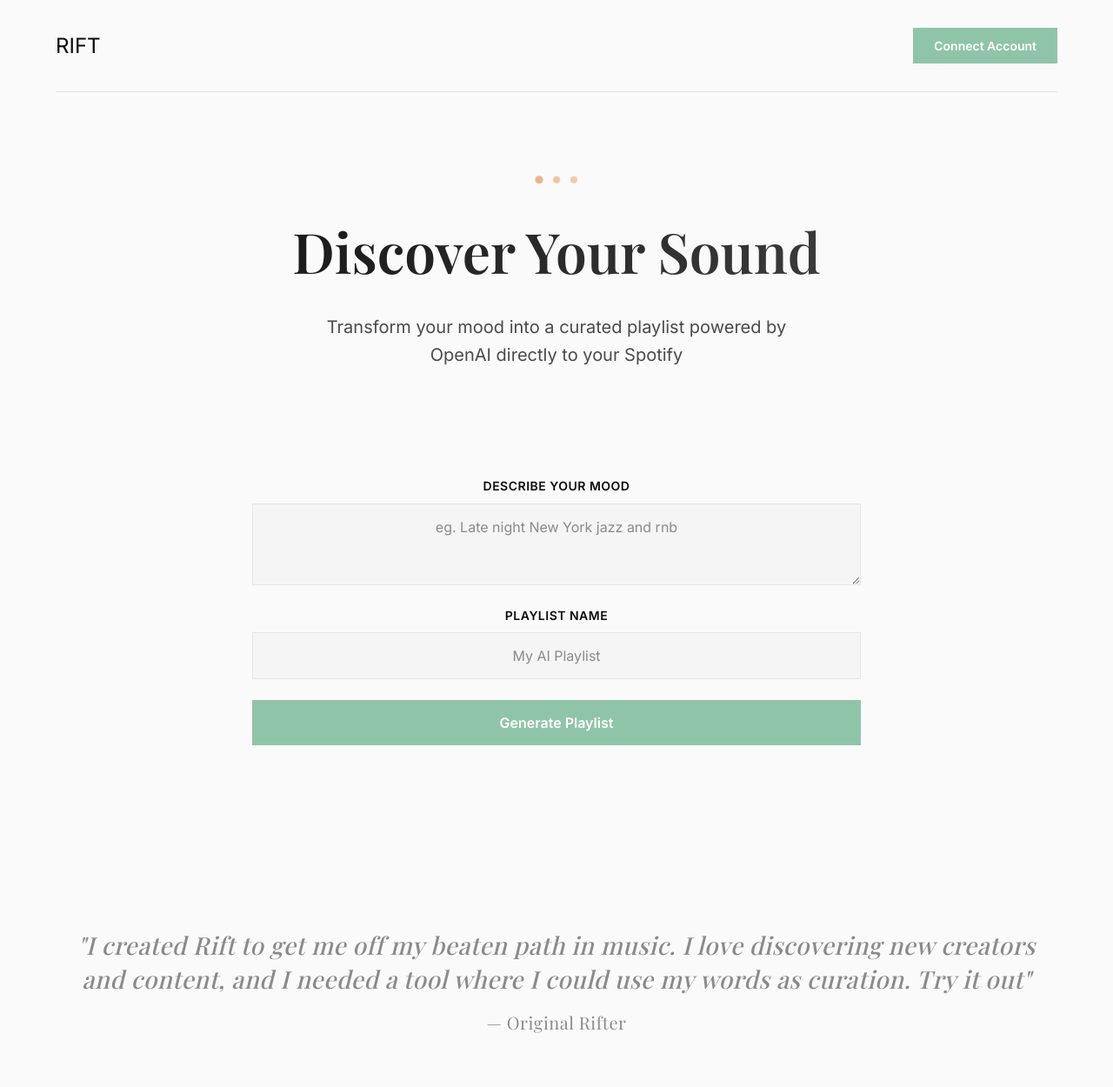
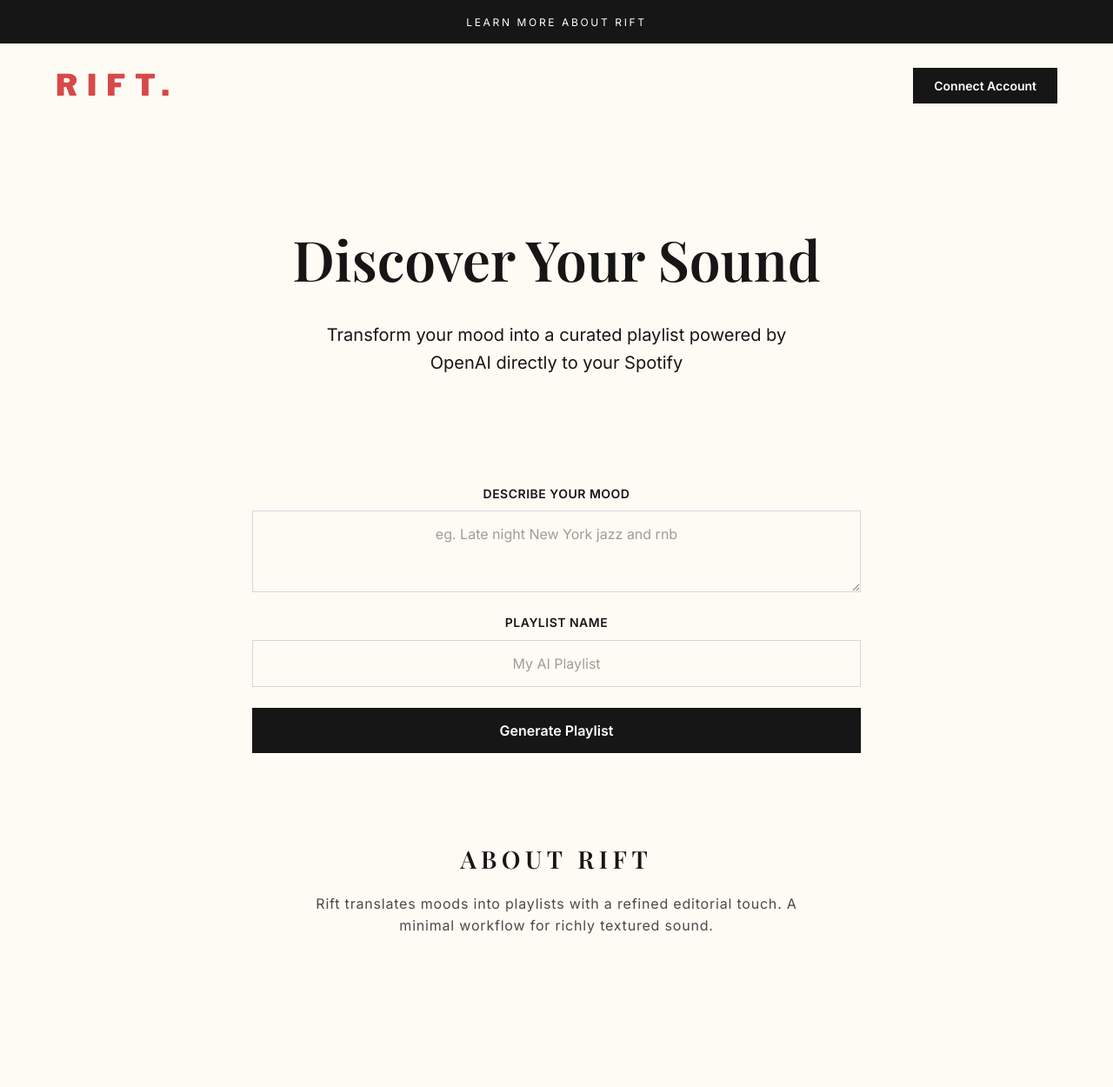
Before and after one commit to visu21ab/Rift, a Flask app: page / in a window 1280 px wide. Shown: the whole page at 87% size. After the commit the page ends 1074 px from the top, so only its background shows below. Run offline with Flask 3, Linux system fonts and the light colour scheme.

Commit message:
frontend done

```diff
--- a/static/css/style.css
+++ b/static/css/style.css
@@ -1,16 +1,15 @@
 :root {
-    --bg-primary: #fafafa;
-    --bg-secondary: #ffffff;
-    --bg-tertiary: #f5f5f5;
+    --bg-primary: #fefbf4;
+    --bg-secondary: #fefbf4;
+    --bg-tertiary: #f5efe3;
     --text-primary: #0a0a0a;
     --text-secondary: #4a4a4a;
     --text-muted: #8a8a8a;
-    --accent-orange: #e6a87c;
-    --accent-green: #90c4a8;
-    --accent-orange-hover: #d4986a;
-    --accent-green-hover: #7ab498;
-    --border-color: #e5e5e5;
-    --shadow: rgba(0, 0, 0, 0.1);
+    --accent-blue: #161616;
+    --accent-blue-hover: #000000;
+    --border-color: rgba(10, 10, 10, 0.05);
+    --shadow: rgba(0, 0, 0, 0.08);
+    --brand-black: #161616;
 }
 
 * {
@@ -35,20 +34,46 @@ body {
 }
 
 /* Header */
+.top-banner {
+    background: var(--accent-blue);
+    text-align: center;
+    padding: 12px 16px;
+}
+
+.top-banner-link {
+    color: #fff;
+    font-size: 12px;
+    letter-spacing: 0.22em;
+    text-transform: uppercase;
+    text-decoration: none;
+}
+
+.top-banner-link:hover {
+    text-decoration: underline;
+}
+
+.container {
+    max-width: 1200px;
+    margin: 0 auto;
+    padding: 0 24px;
+}
+
+/* Header */
 .header {
-    padding: 32px 0;
-    border-bottom: 1px solid var(--border-color);
+    padding: 28px 0;
+    border-bottom: none;
     position: sticky;
     top: 0;
-    background: rgba(250, 250, 250, 0.95);
+    background: var(--bg-secondary);
     backdrop-filter: blur(10px);
     z-index: 100;
 }
 
 .header-content {
     display: flex;
+    align-items: center;
     justify-content: space-between;
-    align-items: center;
+    gap: 24px;
 }
 
 .logo {
@@ -58,18 +83,21 @@ body {
 }
 
 .logo-text {
-    font-family: 'Inter', -apple-system, BlinkMacSystemFont, 'Segoe UI', sans-serif;
-    font-size: 24px;
-    font-weight: 400;
-    letter-spacing: 0;
-    color: var(--text-primary);
+    font-family: 'Libre Franklin', sans-serif;
+    font-size: 34px;
+    font-weight: 900;
+    letter-spacing: 0.32em;
+    color: #d74949;
     line-height: 1;
+    text-transform: uppercase;
 }
+
 
 .auth-section {
     display: flex;
     align-items: center;
     gap: 16px;
+    margin-left: auto;
 }
 
 .user-info {
@@ -100,25 +128,25 @@ body {
 }
 
 .btn-primary {
-    background: var(--accent-green);
+    background: var(--accent-blue);
     color: #ffffff;
 }
 
 .btn-primary:hover {
-    background: var(--accent-green-hover);
+    background: var(--accent-blue-hover);
     transform: translateY(-2px);
     box-shadow: 0 4px 12px rgba(144, 196, 168, 0.3);
 }
 
 .btn-secondary {
     background: transparent;
-    color: var(--text-secondary);
-    border: 1px solid var(--border-color);
+    color: var(--accent-blue);
+    border: 1px solid rgba(15, 44, 130, 0.2);
 }
 
 .btn-secondary:hover {
-    background: var(--bg-tertiary);
-    color: var(--text-primary);
+    background: rgba(15, 44, 130, 0.08);
+    color: var(--accent-blue);
 }
 
 .btn-large {
@@ -207,20 +235,18 @@ body {
     font-size: 64px;
     font-weight: 600;
     margin-bottom: 20px;
-    background: linear-gradient(135deg, #0a0a0a 0%, #4a4a4a 100%);
-    -webkit-background-clip: text;
-    -webkit-text-fill-color: transparent;
-    background-clip: text;
+    color: var(--brand-black);
     animation: fadeInUp 0.8s ease-out;
 }
 
 .hero-subtitle {
     font-size: 20px;
-    color: var(--text-secondary);
+    color: var(--brand-black);
     max-width: 600px;
     margin: 0 auto 24px;
     animation: fadeInUp 0.8s ease-out 0.2s both;
 }
+
 
 @keyframes fadeInUp {
     from {
@@ -265,7 +291,7 @@ body {
 .form-label {
     font-size: 14px;
     font-weight: 600;
-    color: var(--text-primary);
+    color: var(--accent-blue);
     text-transform: uppercase;
     letter-spacing: 0.5px;
     text-align: center;
@@ -273,8 +299,8 @@ body {
 
 .form-input {
     padding: 16px;
-    background: var(--bg-tertiary);
-    border: 1px solid var(--border-color);
+    background: var(--bg-secondary);
+    border: 1px solid rgba(15, 44, 130, 0.18);
     border-radius: 0;
     color: var(--text-primary);
     font-size: 16px;
@@ -286,12 +312,12 @@ body {
 
 .form-input:focus {
     outline: none;
-    border-color: var(--accent-green);
-    box-shadow: 0 0 0 3px rgba(144, 196, 168, 0.1);
+    border-color: var(--accent-blue);
+    box-shadow: 0 0 0 3px rgba(12, 43, 122, 0.12);
 }
 
 .form-input::placeholder {
-    color: var(--text-muted);
+    color: rgba(17, 17, 17, 0.4);
 }
 
 .form-hint {
@@ -346,6 +372,30 @@ body {
     animation: fadeIn 0.5s ease;
 }
 
+.info-section {
+    max-width: 900px;
+    margin: 60px auto 0;
+    padding: 0 16px;
+    text-align: center;
+}
+
+.section-heading {
+    font-family: 'Playfair Display', serif;
+    font-size: 28px;
+    letter-spacing: 0.2em;
+    text-transform: uppercase;
+    color: var(--brand-black);
+    margin-bottom: 16px;
+}
+
+.section-copy {
+    max-width: 620px;
+    margin: 0 auto;
+    font-size: 16px;
+    letter-spacing: 0.05em;
+    color: var(--text-secondary);
+}
+
 @keyframes fadeIn {
     from {
         opacity: 0;
@@ -480,43 +522,12 @@ body {
     animation: fadeIn 0.3s ease;
 }
 
-/* Quote Footer */
-.quote-footer {
-    width: 100%;
-    background: transparent;
-    border-top: none;
-    padding: 60px 0;
-    margin-top: 30px;
-}
-
-.quote-content {
-    max-width: 1200px;
-    margin: 0 auto;
-    padding: 0 24px;
-    text-align: center;
-}
-
-.quote-text {
-    font-family: 'Playfair Display', serif;
-    font-size: 28px;
-    font-weight: 500;
-    font-style: italic;
-    color: var(--text-muted);
-    line-height: 1.4;
-    margin: 0;
-    letter-spacing: 0.5px;
-}
-
-.quote-author {
-    display: block;
-    margin-top: 16px;
-    font-size: 20px;
-    font-style: normal;
-    font-weight: 400;
-}
-
 /* Responsive */
 @media (max-width: 768px) {
+    .auth-section {
+        justify-content: center;
+    }
+
     .hero-title {
         font-size: 40px;
     }
--- a/templates/index.html
+++ b/templates/index.html
@@ -7,15 +7,18 @@
     <link rel="stylesheet" href="{{ url_for('static', filename='css/style.css') }}">
     <link rel="preconnect" href="https://fonts.googleapis.com">
     <link rel="preconnect" href="https://fonts.gstatic.com" crossorigin>
-    <link href="https://fonts.googleapis.com/css2?family=Inter:wght@300;400;500;600;700&family=Playfair+Display:wght@400;500;600&family=Poppins:wght@400;500;600;700&family=Comfortaa:wght@400;500;600;700&family=DM+Serif+Display:wght@400&family=Space+Grotesk:wght@400;500;600;700&display=swap" rel="stylesheet">
+    <link href="https://fonts.googleapis.com/css2?family=Inter:wght@300;400;500;600;700&family=Playfair+Display:wght@400;500;600&family=Space+Grotesk:wght@400;500;600;700&family=Libre+Franklin:wght@700;900&display=swap" rel="stylesheet">
 </head>
 <body>
+    <div class="top-banner">
+        <a href="#aboutSection" class="top-banner-link">Learn more about Rift</a>
+    </div>
     <div class="container">
         <!-- Header -->
         <header class="header">
             <div class="header-content">
                 <div class="logo">
-                    <span class="logo-text">RIFT</span>
+                    <span class="logo-text">Rift.</span>
                 </div>
                 <div class="auth-section" id="authSection">
                     <button class="btn btn-primary" id="loginBtn">Connect Account</button>
@@ -30,11 +33,6 @@
         <!-- Hero Section -->
         <section class="hero">
             <div class="hero-content">
-                <div class="hero-decoration">
-                    <span class="decoration-dot"></span>
-                    <span class="decoration-dot"></span>
-                    <span class="decoration-dot"></span>
-                </div>
                 <h2 class="hero-title">Discover Your Sound</h2>
                 <p class="hero-subtitle">Transform your mood into a curated playlist powered by OpenAI directly to your Spotify</p>
             </div>
@@ -80,6 +78,7 @@
             </div>
 
             <!-- Results Section -->
+            <section id="playlistSection">
                 <div id="resultsSection" class="results-section" style="display: none;">
                     <div class="results-header">
                         <h3 class="results-title">Your Playlist is Ready!</h3>
@@ -113,19 +112,20 @@
                         <div id="tracksList" class="tracks-list"></div>
                     </div>
                 </div>
+            </section>
+
+            <section class="info-section" id="aboutSection">
+                <h3 class="section-heading">About Rift</h3>
+                <p class="section-copy">
+                    Rift translates moods into playlists with a refined editorial touch. A minimal workflow for richly textured sound.
+                </p>
+            </section>
 
             <!-- Error Message -->
             <div id="errorMessage" class="error-message" style="display: none;"></div>
         </main>
     </div>
 
-    <!-- Quote Section -->
-    <footer class="quote-footer">
-        <div class="quote-content">
-            <p class="quote-text">"I created Rift to get me off my beaten path in music. I love discovering new creators and content, and I needed a tool where I could use my words as curation. Try it out"<br><span class="quote-author">— Original Rifter</span></p>
-        </div>
-    </footer>
-
     <script src="{{ url_for('static', filename='js/app.js') }}"></script>
 </body>
 </html>
```
Also changed, not shown: other parts of static/css/style.css (+10 -25 lines), 2 other files. Lines whose indentation alone changed are shown as unchanged.
